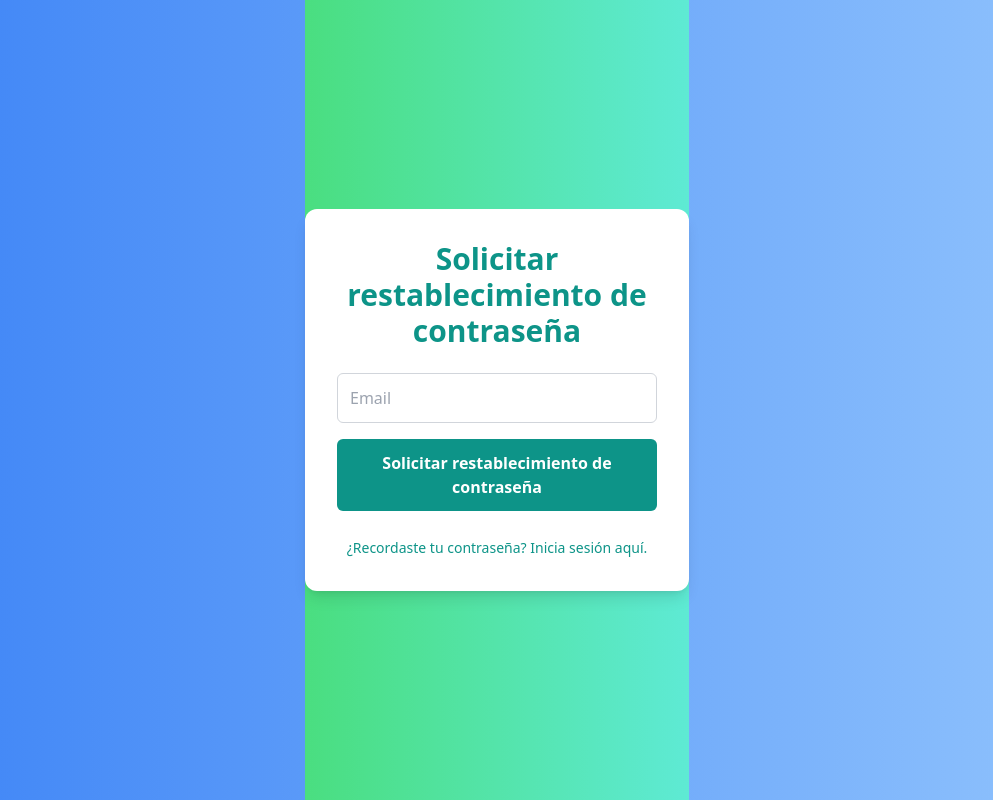
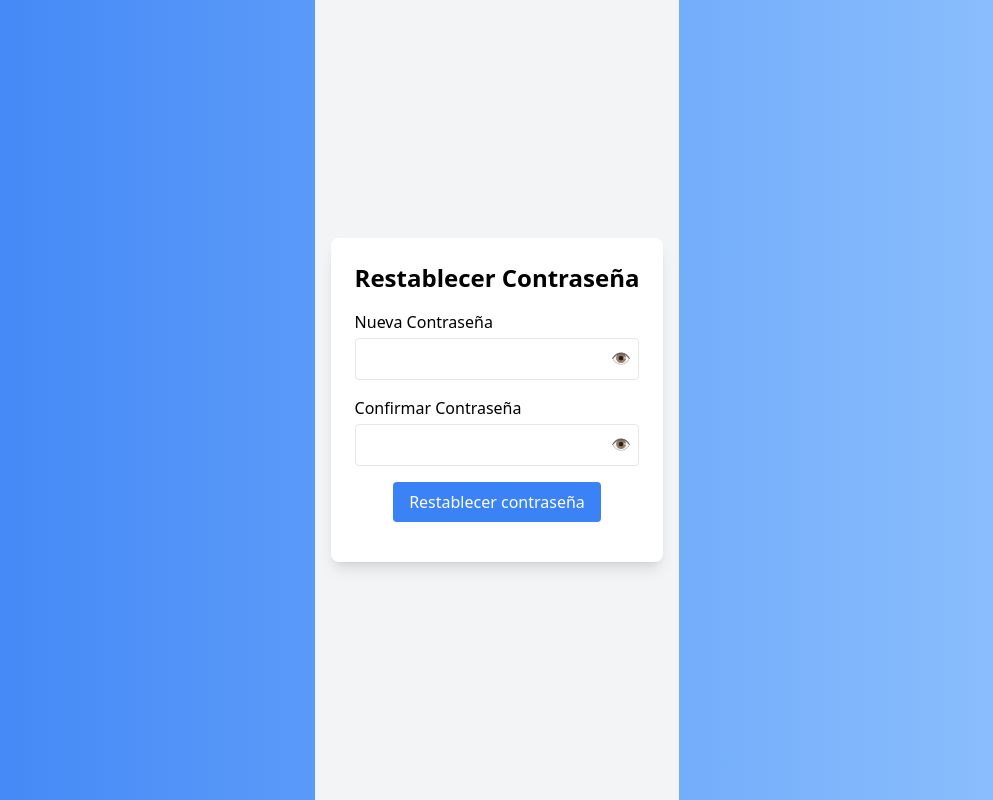
Before and after one commit to Fabri-cio/react-tailwind, a React (Vite) app: page /password-reset/1 in a window 1280 px wide. Shown: the whole page, without its empty margins (143-1136 px from the left). Built offline with nearby package versions, Linux system fonts and the light colour scheme.

Commit message:
recuperar password funcional 100%

```diff
--- a/src/components/PasswordReset.jsx
+++ b/src/components/PasswordReset.jsx
@@ -1,71 +1,131 @@
+import { useState } from "react";
+import { useParams, useNavigate } from "react-router-dom";
 import { useForm, Controller } from "react-hook-form";
-import { useNavigate} from "react-router-dom";
-import { usePasswordResetRequest } from "../hooks/usePasswordResetRequest";
+import { usePasswordResetConfirm } from "../hooks/usePasswordResetConfirm";
 
-const PasswordResetRequest = () => {
+const PasswordReset = () => {
   const navigate = useNavigate();
-  const { handleSubmit, control } = useForm();
-  const { mutate, isSuccess, isError, isLoading, error } = usePasswordResetRequest();
+  const { token } = useParams();
+  const { handleSubmit, control, watch } = useForm();
+  const { mutate, isLoading, isSuccess, isError, error } = usePasswordResetConfirm();
+  const [showPassword, setShowPassword] = useState(false);
+
+  const togglePasswordVisibility = () => setShowPassword(!showPassword);
 
   const onSubmit = (data) => {
-    mutate(data.email);
+    mutate(
+      { token, password: data.password },
+      {
+        onSuccess: () => {
+          setTimeout(() => navigate("/"), 3000);
+        },
+      }
+    );
   };
 
   return (
-    <div className="flex justify-center items-center min-h-screen bg-gradient-to-r from-green-400 to-teal-300">
-      <div className="w-full max-w-sm bg-white p-8 rounded-xl shadow-lg">
-        <h2 className="text-3xl text-center font-bold text-teal-600 mb-6">
-          Solicitar restablecimiento de contraseña
+    <div className="min-h-screen flex items-center justify-center bg-gray-100 p-4">
+      {isSuccess && (
+        <div className="absolute top-5 bg-green-500 text-white px-4 py-2 rounded shadow-md">
+          Contraseña restablecida con éxito. Serás redirigido en unos segundos.
+        </div>
+      )}
+      {isError && (
+        <div className="absolute top-5 bg-red-500 text-white px-4 py-2 rounded shadow-md">
+          {error?.message || "Error al restablecer la contraseña."}
+        </div>
+      )}
+      <form
+        onSubmit={handleSubmit(onSubmit)}
+        className="bg-white shadow-lg rounded-lg p-6 w-full max-w-md"
+      >
+        <h2 className="text-2xl font-bold text-center mb-4">
+          Restablecer Contraseña
         </h2>
 
-        {isSuccess && (
-          <div className="mb-4 p-4 text-white bg-green-600 rounded-md">
-            Si tu correo electrónico existe, has recibido un correo electrónico
-            con instrucciones para restablecer la contraseña.
-          </div>
-        )}
-
-        {isError && (
-          <div className="text-red-600">
-            Error: {error?.message || "Ocurrió un error desconocido."}
-          </div>
-        )}
-
-        <form onSubmit={handleSubmit(onSubmit)}>
-          <div className="mb-4">
+        {/* Campo de Contraseña */}
+        <div className="mb-4">
+          <label className="block font-medium mb-1">Nueva Contraseña</label>
+          <div className="relative">
             <Controller
-              name="email"
+              name="password"
               control={control}
-              defaultValue=""
-              render={({ field }) => (
-                <input
-                  {...field}
-                  type="email"
-                  placeholder="Email"
-                  className="w-full p-3 border border-gray-300 rounded-md focus:outline-none focus:ring-2 focus:ring-teal-400"
-                  required
-                />
+              rules={{ required: "La contraseña es obligatoria" }}
+              render={({ field, fieldState }) => (
+                <>
+                  <input
+                    {...field}
+                    type={showPassword ? "text" : "password"}
+                    className="w-full border rounded p-2 pr-10"
+                  />
+                  {fieldState.error && (
+                    <p className="text-red-500 text-sm">
+                      {fieldState.error.message}
+                    </p>
+                  )}
+                </>
               )}
             />
+            <button
+              type="button"
+              onClick={togglePasswordVisibility}
+              className="absolute right-2 top-2 text-gray-500"
+            >
+              {showPassword ? "🙈" : "👁️"}
+            </button>
           </div>
+        </div>
 
+        {/* Campo de Confirmar Contraseña */}
+        <div className="mb-4">
+          <label className="block font-medium mb-1">Confirmar Contraseña</label>
+          <div className="relative">
+            <Controller
+              name="password2"
+              control={control}
+              rules={{
+                required: "Confirma tu contraseña",
+                validate: (value) =>
+                  value === watch("password") || "Las contraseñas no coinciden",
+              }}
+              render={({ field, fieldState }) => (
+                <>
+                  <input
+                    {...field}
+                    type={showPassword ? "text" : "password"}
+                    className="w-full border rounded p-2 pr-10"
+                  />
+                  {fieldState.error && (
+                    <p className="text-red-500 text-sm">
+                      {fieldState.error.message}
+                    </p>
+                  )}
+                </>
+              )}
+            />
+            <button
+              type="button"
+              onClick={togglePasswordVisibility}
+              className="absolute right-2 top-2 text-gray-500"
+            >
+              {showPassword ? "🙈" : "👁️"}
+            </button>
+          </div>
+        </div>
+
+        {/* Botón de envío */}
+        <div className="mb-4 flex justify-center">
           <button
             type="submit"
-            className="w-full py-3 bg-teal-600 text-white font-bold rounded-md hover:bg-teal-700 focus:outline-none focus:ring-2 focus:ring-teal-400"
             disabled={isLoading}
+            className="bg-blue-500 text-white px-4 py-2 rounded disabled:opacity-50"
           >
-            {isLoading ? "Cargando..." : "Solicitar restablecimiento de contraseña"}
+            {isLoading ? "Enviando..." : "Restablecer contraseña"}
           </button>
-        </form>
-
-        <div className="mt-6 text-center">
-          <a href="/" className="text-sm text-teal-600 hover:underline">
-            ¿Recordaste tu contraseña? Inicia sesión aquí.
-          </a>
         </div>
-      </div>
+      </form>
     </div>
   );
 };
 
-export default PasswordResetRequest;
+export default PasswordReset;
```
